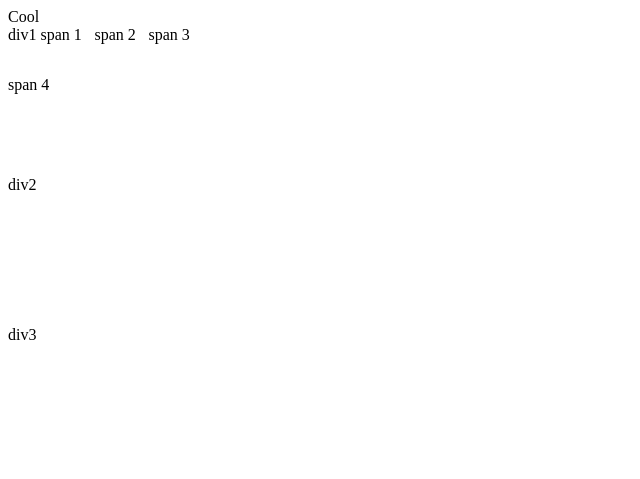
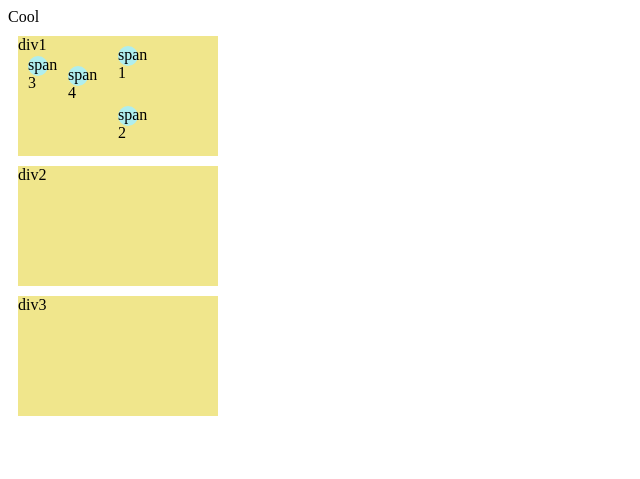
Before and after one commit to trishsky/trish.github.io, a plain HTML site: page index.html in a window 1280 px wide. Shown: the whole page, without its empty margins (0-640 px from the left). Drawn offline with Linux system fonts and the light colour scheme.

Commit message:
absolute_relative

```diff
--- a/index.html
+++ b/index.html
@@ -4,15 +4,23 @@
     <title>demo</title>
     <style>
         div {
+            position: relative;
             width: 200px;
-            height: 150px;
+            height: 120px;
             /* overflow: hidden */
+            background-color: khaki;
+            margin: 10px
         }
 
         span {
+            position: absolute;
             display: inline-block;
-            width: 50px;
-            height: 50px
+            width: 20px;
+            height: 20px;
+            left: 100px;
+            top: 10px;
+            background-color: paleturquoise;
+            border-radius: 50%
         }
     </style>
 </head>
@@ -20,10 +28,10 @@
 <body>
     Cool
     <div>div1
-        <span>span 1</span>
-        <span>span 2</span>
-        <span>span 3</span>
-        <span>span 4</span>
+        <span style="left: 100px; top: 10px">span 1</span>
+        <span style="left: 100px; top: 70px">span 2</span>
+        <span style="left: 10px; top: 20px">span 3</span>
+        <span style="left: 50px; top: 30px">span 4</span>
     </div>
     <div>div2</div>
     <div>div3</div>
```
